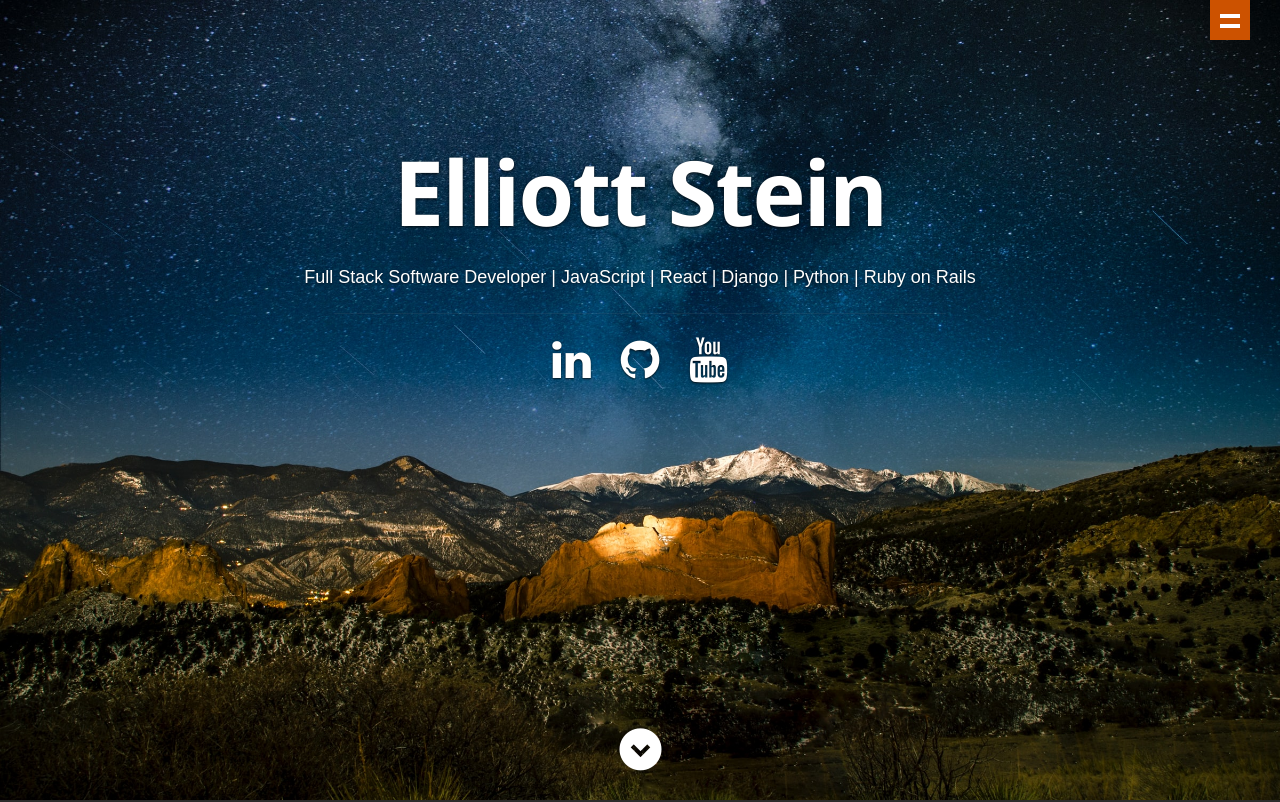
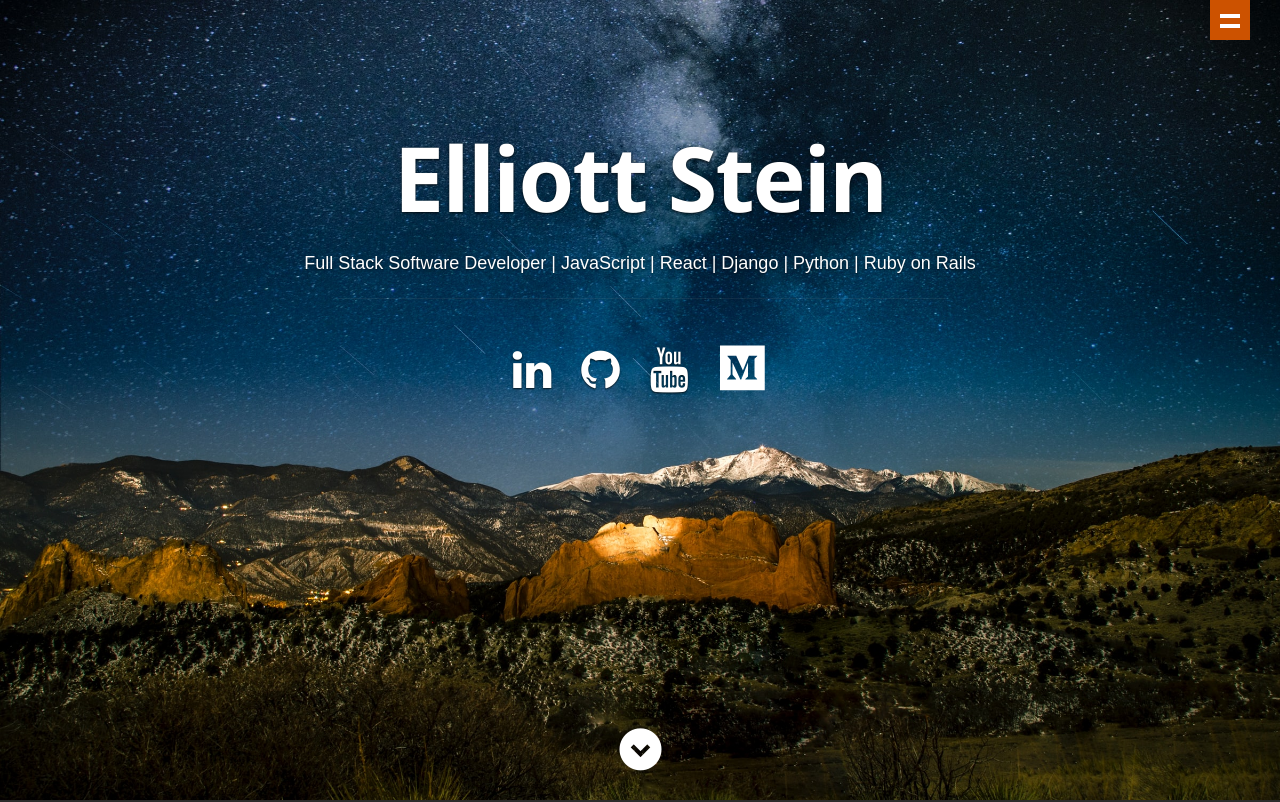
Before and after one commit to estein1988/portfolio-website-elliott-stein, a React (Create React App) app: page / in a window 1280 px wide. Shown: the top 802 px of the page. Built offline with nearby package versions, Linux system fonts and the light colour scheme.

Commit message:
Add Medium icon to header section.

```diff
--- a/package.json
+++ b/package.json
@@ -3,6 +3,11 @@
   "version": "0.1.0",
   "private": true,
   "dependencies": {
+    "@fortawesome/fontawesome-svg-core": "^1.2.32",
+    "@fortawesome/free-brands-svg-icons": "^5.15.1",
+    "@fortawesome/free-regular-svg-icons": "^5.15.1",
+    "@fortawesome/free-solid-svg-icons": "^5.15.1",
+    "@fortawesome/react-fontawesome": "^0.1.14",
     "@testing-library/jest-dom": "^5.11.4",
     "@testing-library/react": "^11.1.0",
     "@testing-library/user-event": "^12.1.10",
@@ -10,6 +15,7 @@
     "react": "^17.0.1",
     "react-bootstrap": "^1.4.0",
     "react-dom": "^17.0.1",
+    "react-fontawesome": "^1.7.1",
     "react-scripts": "4.0.1",
     "web-vitals": "^0.2.4"
   },
--- a/src/App.css
+++ b/src/App.css
@@ -73,3 +73,14 @@
 #nav{
   color: white
 }
+
+#medium-header{
+  color: #fff;
+  margin-bottom: -1.6rem;
+  padding: 1.7rem;
+}
+
+#medium-footer{
+  margin-bottom: -1.6rem;
+  padding: 1.7rem;
+}
--- a/src/components/Footer.js
+++ b/src/components/Footer.js
@@ -1,4 +1,6 @@
 import React, { Component } from 'react';
+// import { FontAwesomeIcon } from '@fortawesome/react-fontawesome'
+// import { faMedium } from '@fortawesome/free-brands-svg-icons';
 
 class Footer extends Component {
 
@@ -19,6 +21,7 @@ class Footer extends Component {
                             </li>
                         )
                     })}
+                    {/* <a href="https://estein1988.medium.com/" target="_blank" rel="noreferrer"><FontAwesomeIcon id="medium-footer" icon={faMedium} size="1x"/></a> */}
                 </ul>
                 </div>
                 <div id="go-top">
--- a/src/components/Header.js
+++ b/src/components/Header.js
@@ -1,4 +1,6 @@
 import React, { Component } from 'react';
+import { FontAwesomeIcon } from '@fortawesome/react-fontawesome'
+import { faMedium } from '@fortawesome/free-brands-svg-icons';
 
 class Header extends Component {
     render() {
@@ -34,6 +36,7 @@ class Header extends Component {
                                     </li>
                                 )
                             })}
+                            <a href="https://estein1988.medium.com/" target="_blank" rel="noreferrer"><FontAwesomeIcon id="medium-header" icon={faMedium} size="2x"/></a>
                         </ul>
                     </div>
                 </div>
--- a/src/resumeInfo.js
+++ b/src/resumeInfo.js
@@ -16,10 +16,15 @@ let resumeData = {
             "className":"fa fa-github"
         },
         {
-            "name":"medium",
+            "name":"youtube",
             "url":"https://www.youtube.com/channel/UCB7IDX2G2WQxgUn4lRkdT9g",
             "className":"fa fa-youtube"
-        }
+        },
+        // {
+        //     "name":"medium",
+        //     "url":"https://estein1988.medium.com/",
+        //     "className":"fa fa-medium"
+        // }
     ],
     "aboutme":"Inquisitive, self-driven full-stack software developer with a passion for large, complex data-driven solutions. My transition from corporate oil & gas to software development was based on my natural enthusiasm towards problem-solving and eagerness to be a life-long learner. My favorite part of every project is the planning process, thinking about everything that I could do with an idea and what that would take, then watching everything come to the screen through code.",
     "address":"Arvada, Colorado",
```
Also changed, not shown: 2 other files (tests, documents, lock files or other folders).
